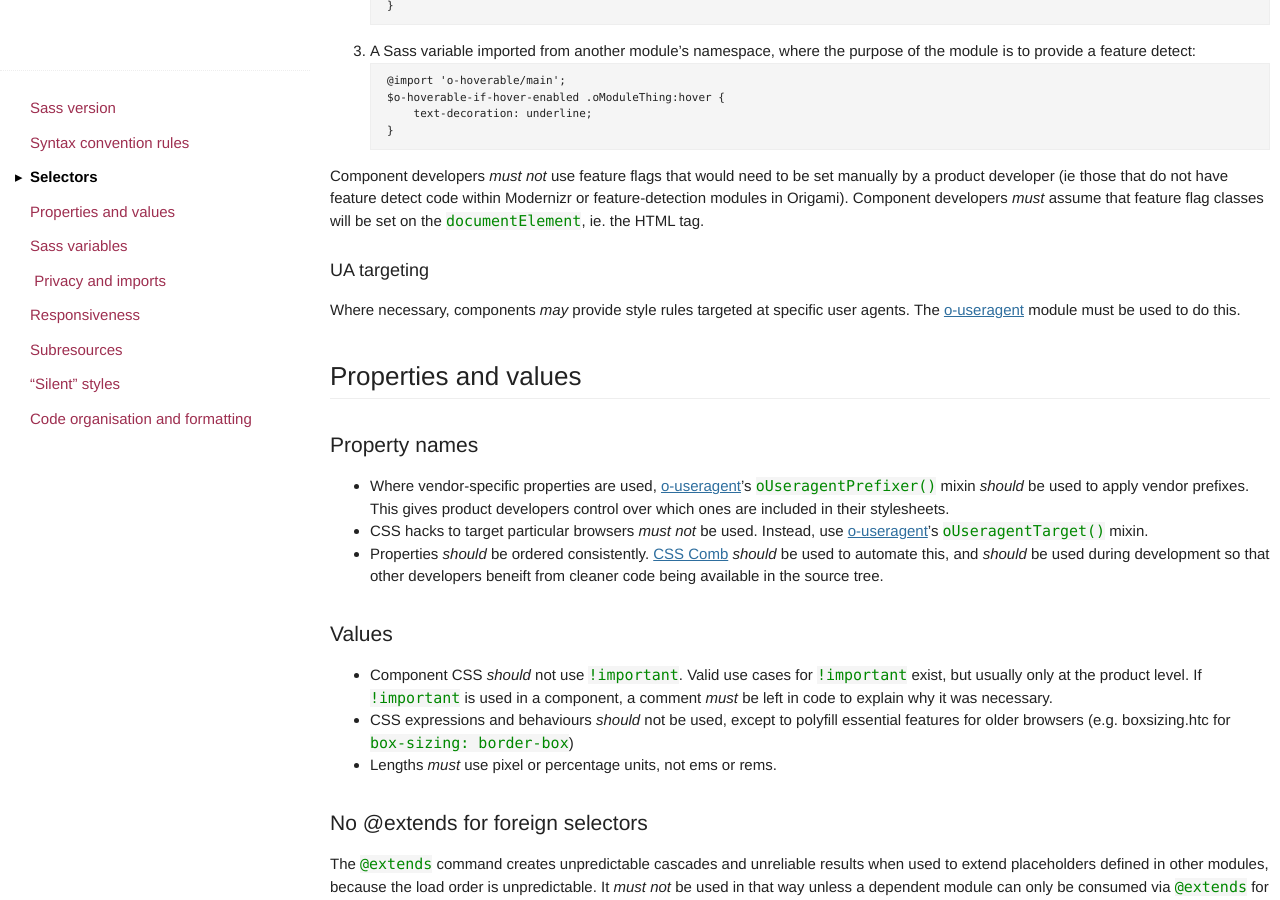
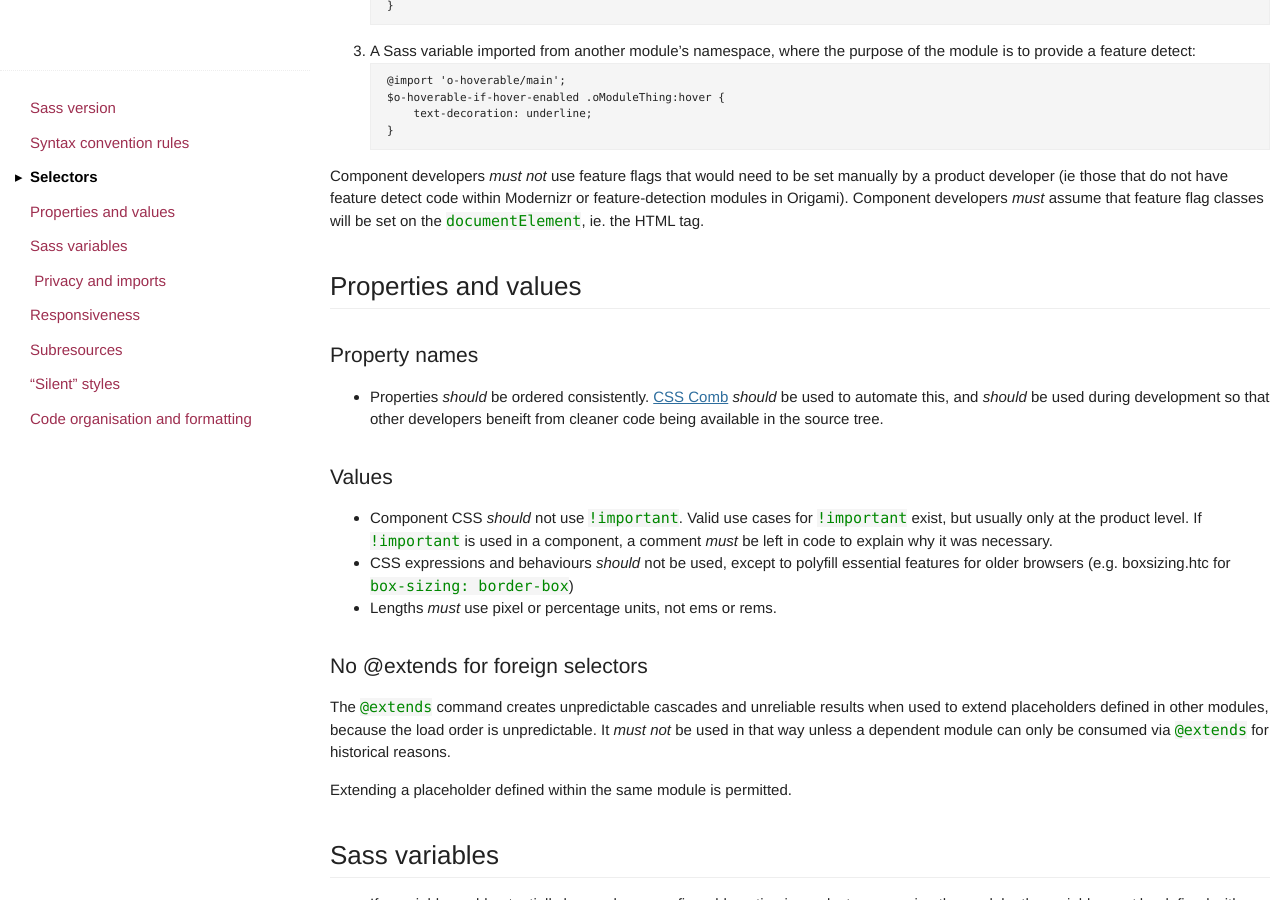
Before and after one commit to Financial-Times/ft-origami, a Jekyll site: the page built from docs/syntax/scss.md, in a window 1280 px wide and 900 px high, scrolled down 3410 px. Built offline with Jekyll 4.4.1, drawn with Linux system fonts in a browser that asks for light colours; some web fonts are replaced; comment, search, counter and statistics services are not loaded.

Commit message:
Remove mentions to o-useragent in the Sass guidelines

```diff
--- a/docs/syntax/scss.md
+++ b/docs/syntax/scss.md
@@ -166,17 +166,10 @@ The following are acceptable types of feature flag, in order of preference:
 Component developers *must not* use feature flags that would need to be set manually by a product developer (ie those that do not have feature detect code within Modernizr or feature-detection modules in Origami).  Component developers *must* assume that feature flag classes will be set on the `documentElement`, ie. the HTML tag.
 
 
-#### UA targeting
-
-Where necessary, components *may* provide style rules targeted at specific user agents.  The [o-useragent](https://github.com/Financial-Times/o-useragent) module must be used to do this.
-
-
 ## Properties and values
 
 ### Property names
 
-* Where vendor-specific properties are used, [o-useragent](https://github.com/Financial-Times/o-useragent)'s `oUseragentPrefixer()` mixin *should* be used to apply vendor prefixes. This gives product developers control over which ones are included in their stylesheets.
-* CSS hacks to target particular browsers *must not* be used.  Instead, use [o-useragent](https://github.com/Financial-Times/o-useragent)'s `oUseragentTarget()` mixin.
 * Properties *should* be ordered consistently.  [CSS Comb](http://csscomb.com/) *should* be used to automate this, and *should* be used during development so that other developers beneift from cleaner code being available in the source tree.
 
 ### Values
```
